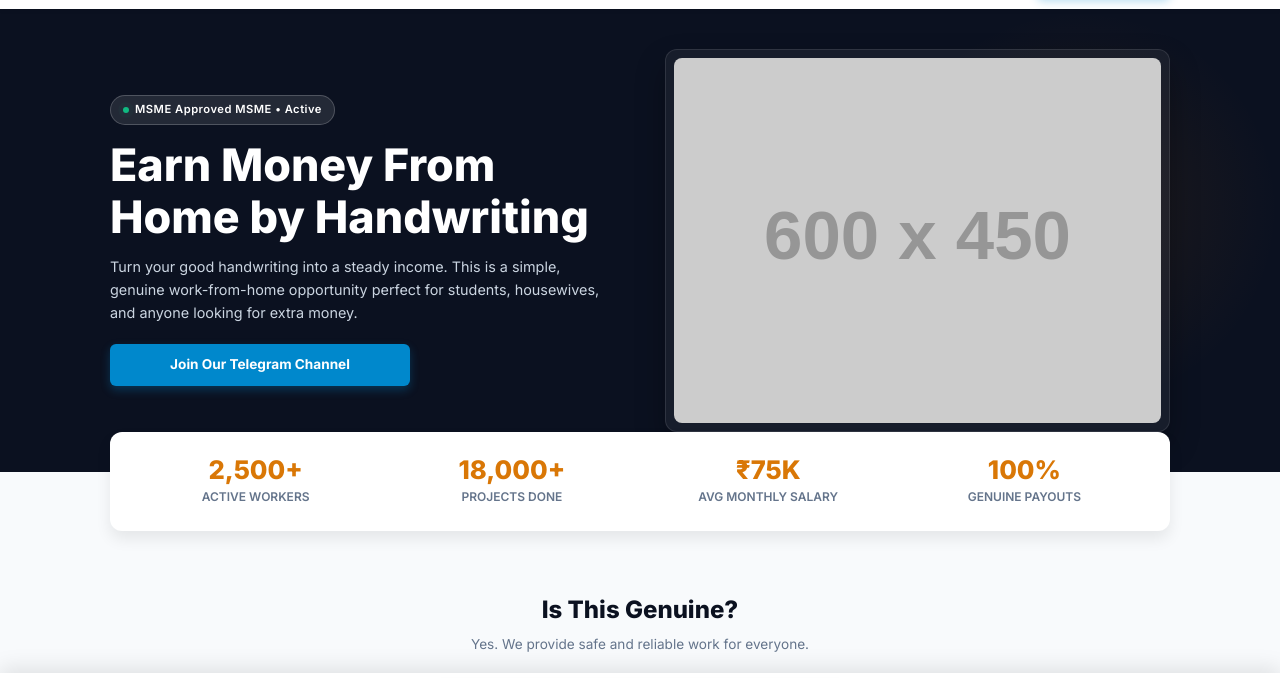
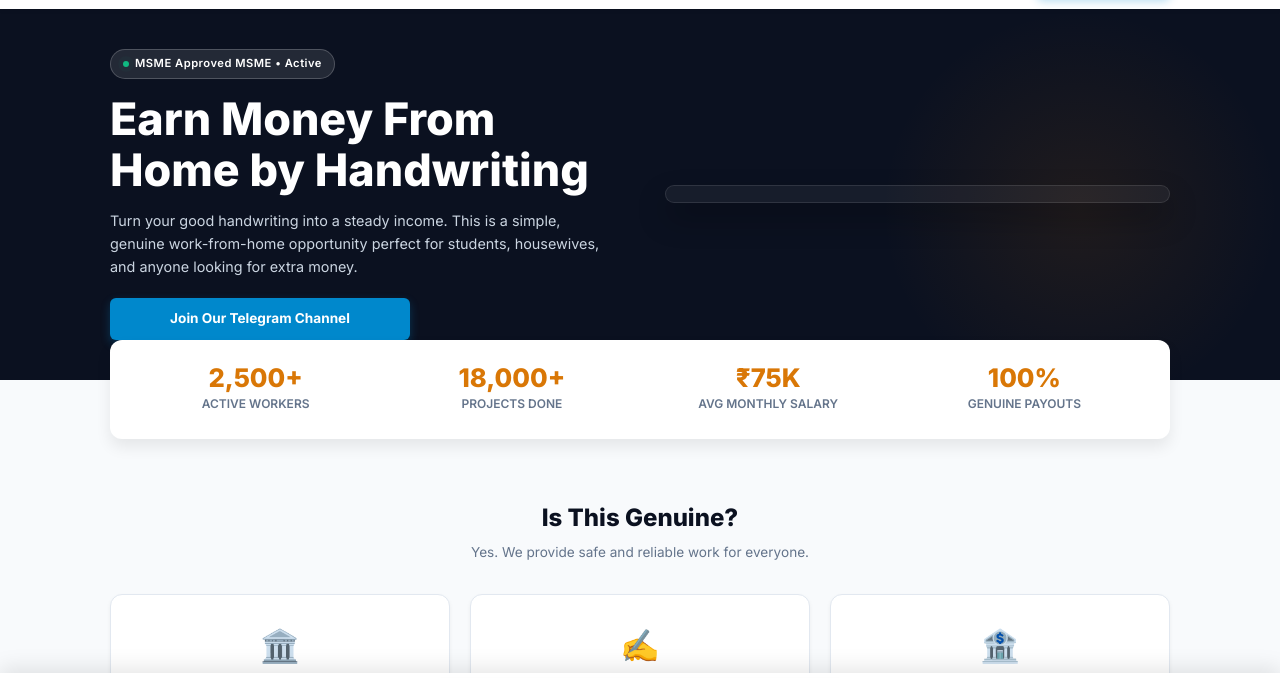
Before and after one commit to newpagedevelope/national, a plain HTML site: page index.html in a window 1280 px wide. Shown: the part 56-734 px from the top of the page. Drawn offline with Linux system fonts and the light colour scheme; placeholder pictures from the web are drawn by us.

Commit message:
Update index.html

```diff
--- a/index.html
+++ b/index.html
@@ -389,8 +389,7 @@ src="https://www.facebook.com/tr?id=2899480743770594&ev=PageView&noscript=1"
             </div>
 
             <div class="hero-image-box reveal delay-1">
-                <img src="images/slide1.jpeg" alt="Handwriting Example" onerror="this.src='https://placehold.co/600x450/F8FAFC/1E293B?text=Handwriting+Sample'">
-            </div>
+
         </div>
     </section>
 
```
